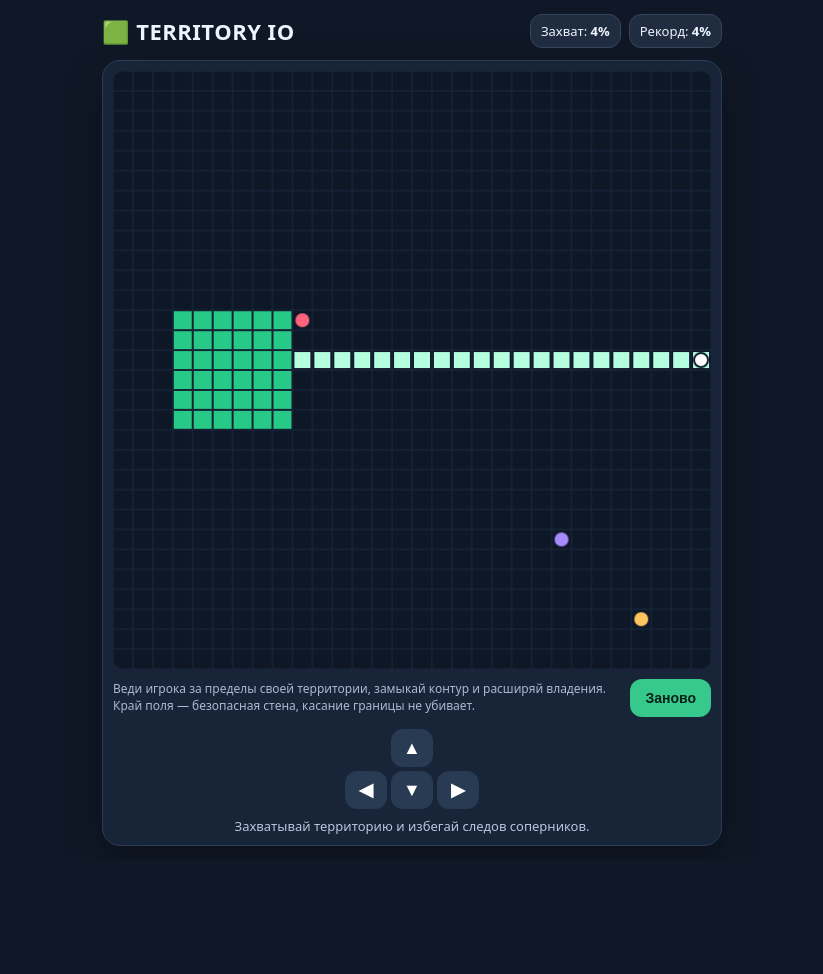
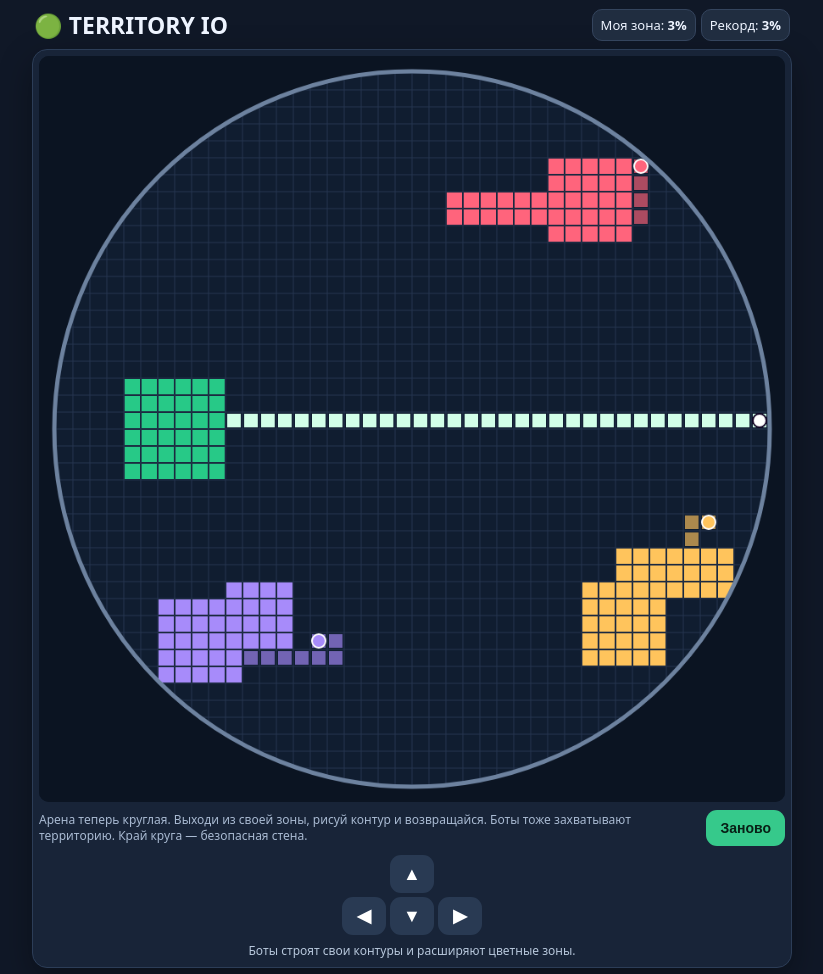
Before and after one commit to onegin3433-sys/territory-io, a plain HTML site: page index.html in a window 1280 px wide. Shown: the whole page, without its empty margins (228-1051 px from the left). Before the commit the page ends 860 px from the top, so only its background shows below. Drawn offline with Linux system fonts and the light colour scheme.

Commit message:
Make arena circular and improve bot territory capture

```diff
--- a/index.html
+++ b/index.html
@@ -6,93 +6,135 @@
 <meta name="theme-color" content="#101827">
 <title>Territory IO</title>
 <style>
-*{box-sizing:border-box}body{margin:0;background:#101827;color:#eef4ff;font-family:system-ui,-apple-system,Segoe UI,sans-serif;display:flex;min-height:100vh;justify-content:center;align-items:center;padding:14px}
-.app{width:min(100%,620px)}header{display:flex;justify-content:space-between;align-items:center;margin-bottom:12px}h1{font-size:22px;margin:0;letter-spacing:.5px}.stats{display:flex;gap:8px}.pill{background:#202d40;border:1px solid #34445d;border-radius:12px;padding:7px 10px;font-size:13px}
-.panel{background:#182438;border:1px solid #2c3d57;border-radius:18px;padding:10px;box-shadow:0 14px 40px #0005}
-canvas{display:block;width:100%;aspect-ratio:1/1;background:#0d1726;border-radius:12px;touch-action:none}
-.bottom{display:flex;justify-content:space-between;align-items:center;gap:10px;margin-top:10px;flex-wrap:wrap}.hint{font-size:12px;color:#a9bad2;line-height:1.4;flex:1;min-width:160px}
-button{border:0;border-radius:12px;padding:11px 15px;background:#36c98b;color:#082016;font-weight:800;font-size:14px}
-.pad{display:grid;grid-template-columns:repeat(3,42px);grid-template-rows:repeat(2,38px);gap:4px;margin:12px auto 0;width:max-content}.pad button{padding:0;background:#293a53;color:#fff;font-size:18px;touch-action: manipulation}.pad .up{grid-column:2}.pad .left{grid-column:1;grid-row:2}.pad .down{grid-column:2;grid-row:2}.pad .right{grid-column:3;grid-row:2}
-.overlay{font-size:13px;color:#b8c8dc;text-align:center;margin-top:8px}
+*{box-sizing:border-box}body{margin:0;background:#101827;color:#eef4ff;font-family:system-ui,sans-serif;min-height:100vh;padding:6px;display:flex;justify-content:center}
+.app{width:min(100%,760px);margin:auto}header{display:flex;justify-content:space-between;align-items:center;gap:8px;margin:3px 2px 8px}
+h1{font-size:clamp(17px,4.5vw,23px);margin:0}.stats{display:flex;gap:5px}.pill{background:#202d40;border:1px solid #34445d;border-radius:10px;padding:6px 8px;font-size:clamp(11px,3vw,13px);white-space:nowrap}
+.panel{background:#182438;border:1px solid #2c3d57;border-radius:15px;padding:6px;box-shadow:0 12px 34px #0005}
+canvas{display:block;width:100%;height:auto;aspect-ratio:1/1;background:#0d1726;border-radius:10px;touch-action:none}
+.bottom{display:flex;justify-content:space-between;align-items:center;gap:8px;margin-top:8px;flex-wrap:wrap}.hint{font-size:12px;color:#a9bad2;line-height:1.35;flex:1;min-width:175px}
+button{border:0;border-radius:11px;padding:10px 14px;background:#36c98b;color:#082016;font-weight:800;font-size:14px}
+.pad{display:grid;grid-template-columns:repeat(3,44px);grid-template-rows:repeat(2,38px);gap:4px;margin:9px auto 0;width:max-content}.pad button{padding:0;background:#293a53;color:#fff;font-size:18px;touch-action:manipulation}
+.pad .up{grid-column:2}.pad .left{grid-column:1;grid-row:2}.pad .down{grid-column:2;grid-row:2}.pad .right{grid-column:3;grid-row:2}
+.overlay{font-size:12px;color:#b8c8dc;text-align:center;margin:7px 0 2px}
 </style>
 </head>
-<body>
-<div class="app">
-<header><h1>🟩 TERRITORY IO</h1><div class="stats"><div class="pill">Захват: <b id="score">0%</b></div><div class="pill">Рекорд: <b id="best">0%</b></div></div></header>
+<body><div class="app">
+<header><h1>🟢 TERRITORY IO</h1><div class="stats"><div class="pill">Моя зона: <b id="score">0%</b></div><div class="pill">Рекорд: <b id="best">0%</b></div></div></header>
 <div class="panel">
-<canvas id="game" width="600" height="600" aria-label="Игровое поле"></canvas>
-<div class="bottom"><div class="hint">Веди игрока за пределы своей территории, замыкай контур и расширяй владения. Край поля — безопасная стена, касание границы не убивает.</div><button id="restart">Заново</button></div>
+<canvas id="game" width="880" height="880" aria-label="Круглая игровая арена"></canvas>
+<div class="bottom"><div class="hint">Арена теперь круглая. Выходи из своей зоны, рисуй контур и возвращайся. Боты тоже захватывают территорию. Край круга — безопасная стена.</div><button id="restart">Заново</button></div>
 <div class="pad"><button class="up" data-dir="up">▲</button><button class="left" data-dir="left">◀</button><button class="down" data-dir="down">▼</button><button class="right" data-dir="right">▶</button></div>
-<div class="overlay" id="message">Управление: стрелки, WASD, свайп или кнопки.</div>
+<div class="overlay" id="message">Управление: свайп по полю, кнопки или стрелки клавиатуры.</div>
 </div></div>
 <script>
 (()=>{
 const canvas=document.getElementById('game'),ctx=canvas.getContext('2d');
-const N=30,CELL=20,EMPTY=0,ME=1,ENEMY=2;
-let board,player,trail,bots,tickTimer,score=0,best=Number(localStorage.getItem('territoryBest')||0),running=true,dir={x:1,y:0},nextDir={x:1,y:0},step=0;
+const N=44,CELL=20,CX=21.5,CY=21.5,R=21.1,EMPTY=0,ME=1,WALL=-1;
+const COLORS={1:'#27c987',2:'#ff647c',3:'#ffc45c',4:'#a78bfa'},dirs=[[1,0],[-1,0],[0,1],[0,-1]];
+let board,player,trail,bots,best=Number(localStorage.getItem('territoryBest')||0),dir={x:1,y:0},nextDir={x:1,y:0},tick=0;
 document.getElementById('best').textContent=best+'%';
+function inside(x,y){return x>=0&&y>=0&&x<N&&y<N&&Math.hypot(x-CX,y-CY)<=R;}
+function makeBot(id,x,y,dx,dy){
+ for(let yy=y-2;yy<=y+2;yy++)for(let xx=x-2;xx<=x+2;xx++)if(inside(xx,yy)&&board[yy][xx]===EMPTY)board[yy][xx]=id;
+ return{id,x,y,dx,dy,trail:[]};
+}
 function fresh(){
- board=Array.from({length:N},()=>Array(N).fill(EMPTY));
- for(let y=12;y<18;y++)for(let x=3;x<9;x++)board[y][x]=ME;
- player={x:8,y:14};trail=[];dir={x:1,y:0};nextDir={x:1,y:0};running=true;
- bots=[{x:22,y:7,dx:-1,dy:0,color:'#ff647c'},{x:22,y:23,dx:0,dy:-1,color:'#ffc45c'},{x:7,y:24,dx:1,dy:0,color:'#a78bfa'}];
- score=0;updateScore();document.getElementById('message').textContent='Захватывай территорию и избегай следов соперников.';
- draw();
+ board=Array.from({length:N},(_,y)=>Array.from({length:N},(_,x)=>inside(x,y)?EMPTY:WALL));
+ for(let y=19;y<=24;y++)for(let x=5;x<=10;x++)if(inside(x,y))board[y][x]=ME;
+ player={x:10,y:21};trail=[];dir={x:1,y:0};nextDir={x:1,y:0};tick=0;
+ bots=[makeBot(2,32,8,-1,0),makeBot(3,34,33,0,-1),makeBot(4,9,34,1,0)];
+ updateScore();document.getElementById('message').textContent='Боты строят свои контуры и расширяют цветные зоны.';draw();
 }
-function updateScore(){let owned=board.flat().filter(v=>v===ME).length;score=Math.round(owned/(N*N)*100);document.getElementById('score').textContent=score+'%';if(score>best){best=score;localStorage.setItem('territoryBest',best);document.getElementById('best').textContent=best+'%';}}
-function setDirection(d){const dirs={up:{x:0,y:-1},down:{x:0,y:1},left:{x:-1,y:0},right:{x:1,y:0}};let v=dirs[d];if(!v)return;if(v.x===-dir.x&&v.y===-dir.y)return;nextDir=v;}
-function capture(){
- // Claim the trail, then fill empty regions that cannot reach the board edge.
- for(const p of trail)board[p.y][p.x]=ME;
+function updateScore(){
+ const total=board.flat().filter(v=>v!==WALL).length,owned=board.flat().filter(v=>v===ME).length;
+ const score=Math.round(owned/total*100);document.getElementById('score').textContent=score+'%';
+ if(score>best){best=score;localStorage.setItem('territoryBest',best);document.getElementById('best').textContent=best+'%';}
+}
+function setDirection(d){
+ const m={up:{x:0,y:-1},down:{x:0,y:1},left:{x:-1,y:0},right:{x:1,y:0}},v=m[d];
+ if(!v||(v.x===-dir.x&&v.y===-dir.y))return;nextDir=v;
+}
+function captureArea(owner,path){
+ for(const p of path)if(inside(p.x,p.y)&&board[p.y][p.x]===EMPTY)board[p.y][p.x]=owner;
  const seen=Array.from({length:N},()=>Array(N).fill(false)),q=[];
- for(let x=0;x<N;x++){if(board[0][x]===EMPTY){seen[0][x]=true;q.push([x,0]);}if(board[N-1][x]===EMPTY){seen[N-1][x]=true;q.push([x,N-1]);}}
- for(let y=0;y<N;y++){if(board[y][0]===EMPTY&&!seen[y][0]){seen[y][0]=true;q.push([0,y]);}if(board[y][N-1]===EMPTY&&!seen[y][N-1]){seen[y][N-1]=true;q.push([N-1,y]);}}
- for(let i=0;i<q.length;i++){let [x,y]=q[i];for(const [dx,dy] of [[1,0],[-1,0],[0,1],[0,-1]]){let nx=x+dx,ny=y+dy;if(nx>=0&&ny>=0&&nx<N&&ny<N&&!seen[ny][nx]&&board[ny][nx]===EMPTY){seen[ny][nx]=true;q.push([nx,ny]);}}}
- for(let y=0;y<N;y++)for(let x=0;x<N;x++)if(board[y][x]===EMPTY&&!seen[y][x])board[y][x]=ME;
- trail=[];updateScore();
+ for(let y=0;y<N;y++)for(let x=0;x<N;x++)if(board[y][x]===WALL){seen[y][x]=true;q.push([x,y]);}
+ for(let i=0;i<q.length;i++){
+  const[x,y]=q[i];
+  for(const[dx,dy]of dirs){const nx=x+dx,ny=y+dy;if(nx>=0&&ny>=0&&nx<N&&ny<N&&!seen[ny][nx]&&board[ny][nx]===EMPTY){seen[ny][nx]=true;q.push([nx,ny]);}}
+ }
+ for(let y=0;y<N;y++)for(let x=0;x<N;x++)if(board[y][x]===EMPTY&&!seen[y][x])board[y][x]=owner;
 }
-function lose(){trail=[];player={x:7,y:14};dir={x:1,y:0};nextDir=dir;document.getElementById('message').textContent='След оборвался! Попробуй ещё раз.';draw();}
+function losePlayer(){trail=[];player={x:10,y:21};dir={x:1,y:0};nextDir={x:1,y:0};document.getElementById('message').textContent='След оборвался! Попробуй снова.';}
 function movePlayer(){
- dir=nextDir;
- let nx=player.x+dir.x,ny=player.y+dir.y;
- // The border is a wall: stop at it, never die from touching it.
- if(nx<0||ny<0||nx>=N||ny>=N){return;}
- if(bots.some(b=>b.x===nx&&b.y===ny)){lose();return;}
- if(board[ny][nx]===ENEMY){lose();return;}
+ dir=nextDir;const nx=player.x+dir.x,ny=player.y+dir.y;
+ if(!inside(nx,ny))return;
+ if(bots.some(b=>b.x===nx&&b.y===ny)|| (board[ny][nx]!==EMPTY&&board[ny][nx]!==ME)){losePlayer();return;}
  player={x:nx,y:ny};
- if(board[ny][nx]===ME){if(trail.length){capture();document.getElementById('message').textContent='Отлично! Территория захвачена.';} }
- else{
-  if(trail.some(p=>p.x===nx&&p.y===ny)){lose();return;}
-  trail.push({x:nx,y:ny});
-  if(trail.length>N*1.8){lose();return;}
+ if(board[ny][nx]===ME){if(trail.length){captureArea(ME,trail);trail=[];updateScore();document.getElementById('message').textContent='Территория захвачена!';}}
+ else{if(trail.some(p=>p.x===nx&&p.y===ny)){losePlayer();return;}trail.push({x:nx,y:ny});if(trail.length>34)losePlayer();}
+}
+function routeHome(b){
+ const q=[[b.x,b.y,null]],seen=Array.from({length:N},()=>Array(N).fill(false));seen[b.y][b.x]=true;
+ for(let i=0;i<q.length;i++){
+  const[x,y,first]=q[i];if(board[y][x]===b.id&&first)return first;
+  for(const[dx,dy]of dirs){const nx=x+dx,ny=y+dy;if(!inside(nx,ny)||seen[ny][nx])continue;
+   const cell=board[ny][nx];if(cell!==EMPTY&&cell!==b.id)continue;
+   if(b.trail.some(p=>p.x===nx&&p.y===ny))continue;
+   seen[ny][nx]=true;q.push([nx,ny,first||{x:dx,y:dy}]);
+  }
  }
+ return null;
 }
-function moveBots(){
- bots.forEach((b,i)=>{
-  if(Math.random()<.23){let opts=[[1,0],[-1,0],[0,1],[0,-1]].filter(v=>!(v[0]===-b.dx&&v[1]===-b.dy));let v=opts[Math.floor(Math.random()*opts.length)];b.dx=v[0];b.dy=v[1];}
-  let nx=b.x+b.dx,ny=b.y+b.dy;if(nx<0||ny<0||nx>=N||ny>=N){b.dx=-b.dx;b.dy=-b.dy;nx=b.x+b.dx;ny=b.y+b.dy;}
-  if(board[ny][nx]===ME||trail.some(p=>p.x===nx&&p.y===ny)){b.dx=-b.dx;b.dy=-b.dy;return;}
-  b.x=nx;b.y=ny;
- });
+function resetBot(b){
+ b.trail=[];let target=null,distance=1e9;
+ for(let y=0;y<N;y++)for(let x=0;x<N;x++)if(board[y][x]===b.id){const d=Math.abs(x-b.x)+Math.abs(y-b.y);if(d<distance){distance=d;target={x,y};}}
+ if(target){b.x=target.x;b.y=target.y;}
+}
+function moveBot(b){
+ let step=b.trail.length>=6?routeHome(b):null;
+ if(!step){
+  let options=dirs.filter(([dx,dy])=>!(dx===-b.dx&&dy===-b.dy)).sort(()=>Math.random()-.5);
+  const aheadX=b.x+b.dx,aheadY=b.y+b.dy;
+  if(Math.random()<.3||!inside(aheadX,aheadY)||(board[aheadY]&&board[aheadY][aheadX]!==EMPTY)){
+   step=options.map(([x,y])=>({x,y})).find(v=>inside(b.x+v.x,b.y+v.y)&&board[b.y+v.y][b.x+v.x]===EMPTY&&!b.trail.some(p=>p.x===b.x+v.x&&p.y===b.y+v.y));
+  }
+  if(!step)step={x:b.dx,y:b.dy};
+ }
+ const nx=b.x+step.x,ny=b.y+step.y;
+ if(!inside(nx,ny)){b.dx=-b.dx;b.dy=-b.dy;return;}
+ if(b.trail.some(p=>p.x===nx&&p.y===ny)){resetBot(b);return;}
+ if(board[ny][nx]===b.id){
+  if(b.trail.length){captureArea(b.id,b.trail);b.trail=[];}
+  b.x=nx;b.y=ny;b.dx=step.x;b.dy=step.y;return;
+ }
+ if(board[ny][nx]!==EMPTY||bots.some(other=>other!==b&&other.x===nx&&other.y===ny)){resetBot(b);return;}
+ if(trail.some(p=>p.x===nx&&p.y===ny)){losePlayer();resetBot(b);return;}
+ b.x=nx;b.y=ny;b.dx=step.x;b.dy=step.y;b.trail.push({x:nx,y:ny});
+ if(b.trail.length>16)resetBot(b);
 }
 function draw(){
- ctx.clearRect(0,0,600,600);ctx.fillStyle='#0d1726';ctx.fillRect(0,0,600,600);
+ ctx.clearRect(0,0,880,880);ctx.fillStyle='#0b1422';ctx.fillRect(0,0,880,880);
+ ctx.save();ctx.beginPath();ctx.arc(440,440,422,0,Math.PI*2);ctx.fillStyle='#101d30';ctx.fill();ctx.clip();
  for(let y=0;y<N;y++)for(let x=0;x<N;x++){
-  let v=board[y][x];if(v===EMPTY)continue;
-  ctx.fillStyle=v===ME?'#27c987':'#ff647c';ctx.fillRect(x*CELL+1,y*CELL+1,CELL-2,CELL-2);
+  const owner=board[y][x];if(owner===WALL||owner===EMPTY)continue;
+  ctx.fillStyle=COLORS[owner];ctx.fillRect(x*CELL+1,y*CELL+1,CELL-2,CELL-2);
  }
- ctx.strokeStyle='#1d2b40';ctx.lineWidth=1;for(let i=0;i<=N;i++){ctx.beginPath();ctx.moveTo(i*CELL,0);ctx.lineTo(i*CELL,600);ctx.stroke();ctx.beginPath();ctx.moveTo(0,i*CELL);ctx.lineTo(600,i*CELL);ctx.stroke();}
- trail.forEach(p=>{ctx.fillStyle='#b5ffe0';ctx.fillRect(p.x*CELL+2,p.y*CELL+2,CELL-4,CELL-4);});
- bots.forEach(b=>{ctx.fillStyle=b.color;ctx.beginPath();ctx.arc(b.x*CELL+10,b.y*CELL+10,7,0,Math.PI*2);ctx.fill();});
- ctx.fillStyle='#fff';ctx.beginPath();ctx.arc(player.x*CELL+10,player.y*CELL+10,7,0,Math.PI*2);ctx.fill();ctx.strokeStyle='#123';ctx.lineWidth=2;ctx.stroke();
+ ctx.strokeStyle='#263750';ctx.lineWidth=1;
+ for(let i=0;i<=N;i++){ctx.beginPath();ctx.moveTo(i*CELL,0);ctx.lineTo(i*CELL,880);ctx.stroke();ctx.beginPath();ctx.moveTo(0,i*CELL);ctx.lineTo(880,i*CELL);ctx.stroke();}
+ trail.forEach(p=>{ctx.fillStyle='#d2ffe9';ctx.fillRect(p.x*CELL+2,p.y*CELL+2,CELL-4,CELL-4);});
+ bots.forEach(b=>{
+  b.trail.forEach(p=>{ctx.fillStyle=COLORS[b.id];ctx.globalAlpha=.65;ctx.fillRect(p.x*CELL+2,p.y*CELL+2,CELL-4,CELL-4);});
+  ctx.globalAlpha=1;ctx.fillStyle=COLORS[b.id];ctx.beginPath();ctx.arc(b.x*CELL+10,b.y*CELL+10,8,0,Math.PI*2);ctx.fill();ctx.strokeStyle='#fff';ctx.lineWidth=2;ctx.stroke();
+ });
+ ctx.fillStyle='#fff';ctx.beginPath();ctx.arc(player.x*CELL+10,player.y*CELL+10,8,0,Math.PI*2);ctx.fill();ctx.strokeStyle='#102';ctx.lineWidth=2;ctx.stroke();
+ ctx.restore();ctx.beginPath();ctx.arc(440,440,422,0,Math.PI*2);ctx.strokeStyle='#6d829f';ctx.lineWidth=5;ctx.stroke();
 }
-function stepGame(){if(!running)return;movePlayer();if(step++%2===0)moveBots();draw();}
-document.addEventListener('keydown',e=>{let map={ArrowUp:'up',w:'up',ArrowDown:'down',s:'down',ArrowLeft:'left',a:'left',ArrowRight:'right',d:'right'};if(map[e.key]){e.preventDefault();setDirection(map[e.key]);}});
-document.querySelectorAll('[data-dir]').forEach(btn=>{btn.addEventListener('pointerdown',e=>{e.preventDefault();setDirection(btn.dataset.dir);});});
-let touch=null;canvas.addEventListener('touchstart',e=>{let t=e.changedTouches[0];touch={x:t.clientX,y:t.clientY};},{passive:true});
-canvas.addEventListener('touchend',e=>{if(!touch)return;let t=e.changedTouches[0],dx=t.clientX-touch.x,dy=t.clientY-touch.y;if(Math.max(Math.abs(dx),Math.abs(dy))>12)setDirection(Math.abs(dx)>Math.abs(dy)?(dx>0?'right':'left'):(dy>0?'down':'up'));touch=null;},{passive:true});
-document.getElementById('restart').addEventListener('click',fresh);
-fresh();setInterval(stepGame,125);
+function gameStep(){movePlayer();if(tick%2===0)bots.forEach(moveBot);tick++;draw();}
+document.addEventListener('keydown',e=>{const m={ArrowUp:'up',w:'up',ArrowDown:'down',s:'down',ArrowLeft:'left',a:'left',ArrowRight:'right',d:'right'};if(m[e.key]){e.preventDefault();setDirection(m[e.key]);}});
+document.querySelectorAll('[data-dir]').forEach(btn=>btn.addEventListener('pointerdown',e=>{e.preventDefault();setDirection(btn.dataset.dir);}));
+let touch=null;canvas.addEventListener('touchstart',e=>{const t=e.changedTouches[0];touch={x:t.clientX,y:t.clientY};},{passive:true});
+canvas.addEventListener('touchend',e=>{if(!touch)return;const t=e.changedTouches[0],dx=t.clientX-touch.x,dy=t.clientY-touch.y;if(Math.max(Math.abs(dx),Math.abs(dy))>12)setDirection(Math.abs(dx)>Math.abs(dy)?(dx>0?'right':'left'):(dy>0?'down':'up'));touch=null;},{passive:true});
+document.getElementById('restart').addEventListener('click',fresh);fresh();setInterval(gameStep,110);
 })();
 </script>
 </body>
```
